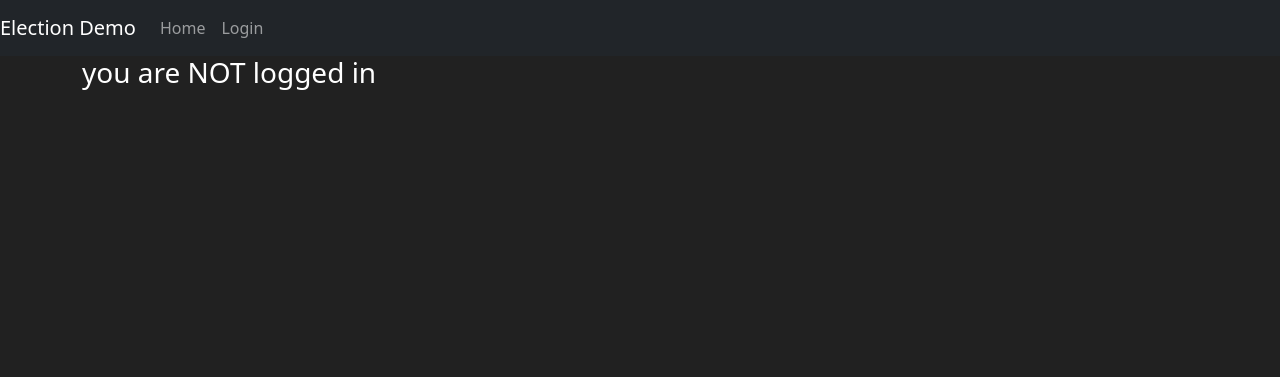
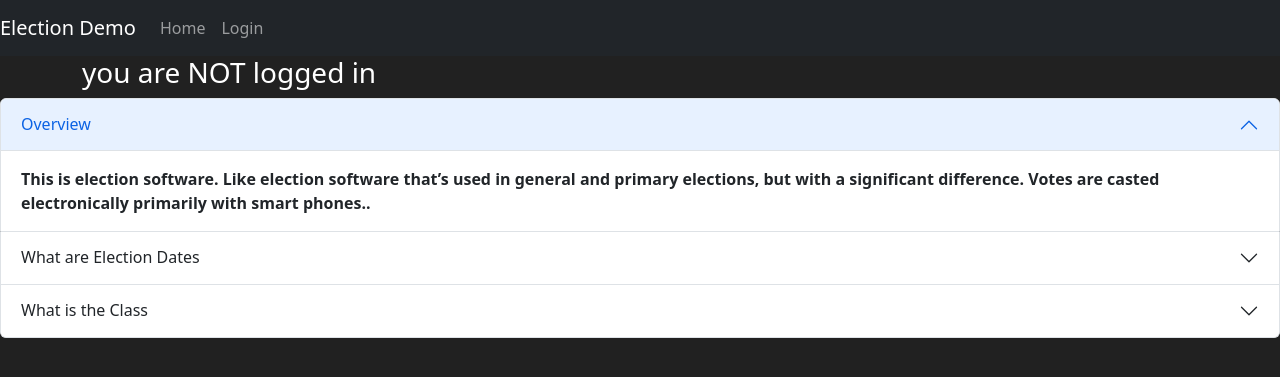
Before and after one commit to mpo6767/ele25, a Flask app: page / in a window 1280 px wide. Shown: the top 377 px of the page. Run offline with Flask 3, Linux system fonts and the light colour scheme; parts of the project's set-up code (start-up, migrations or seed data) failed here and were passed over; some libraries are stand-ins or nearby versions.

Commit message:
doing a commit to clone and test

```diff
--- a/election1/templates/homepage.html
+++ b/election1/templates/homepage.html
@@ -13,4 +13,44 @@ Candidate Page
         <h3> you are NOT logged in</h3>
 {% endif %}
 </div>
+
+<div class="accordion" id="accordionExample">
+  <div class="accordion-item">
+    <h2 class="accordion-header">
+      <button class="accordion-button" type="button" data-bs-toggle="collapse" data-bs-target="#collapseOne" aria-expanded="true" aria-controls="collapseOne">
+        Overview
+      </button>
+    </h2>
+    <div id="collapseOne" class="accordion-collapse collapse show" data-bs-parent="#accordionExample">
+      <div class="accordion-body">
+        <strong>This is election software.  Like election software that’s used in general and primary elections, but with a significant difference.  Votes are casted electronically primarily with smart phones..</strong>
+      </div>
+    </div>
+  </div>
+  <div class="accordion-item">
+    <h2 class="accordion-header">
+      <button class="accordion-button collapsed" type="button" data-bs-toggle="collapse" data-bs-target="#collapseTwo" aria-expanded="false" aria-controls="collapseTwo">
+        What are Election Dates
+      </button>
+    </h2>
+    <div id="collapseTwo" class="accordion-collapse collapse" data-bs-parent="#accordionExample">
+      <div class="accordion-body">
+        <strong>Election Dates</strong> is a block of time that ballots may be cast.
+      </div>
+    </div>
+  </div>
+  <div class="accordion-item">
+    <h2 class="accordion-header">
+      <button class="accordion-button collapsed" type="button" data-bs-toggle="collapse" data-bs-target="#collapseThree" aria-expanded="false" aria-controls="collapseThree">
+        What is the Class
+      </button>
+    </h2>
+    <div id="collapseThree" class="accordion-collapse collapse" data-bs-parent="#accordionExample">
+      <div class="accordion-body">
+        <strong>The Class</strong> for school elections are Freshman ,Sophomore, Junior and Senior
+      </div>
+    </div>
+  </div>
+</div>
+
 {% endblock %}
```
Also changed, not shown: election1/ballot/view.py (+3 -4 lines).
